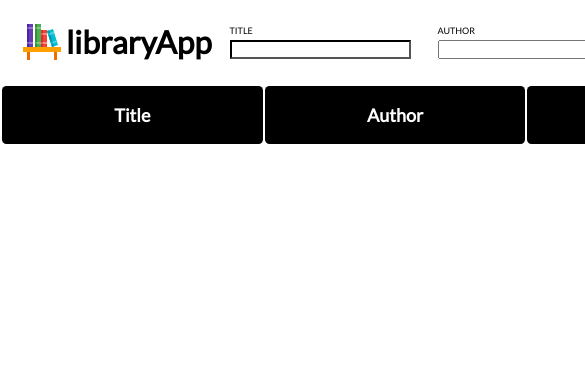
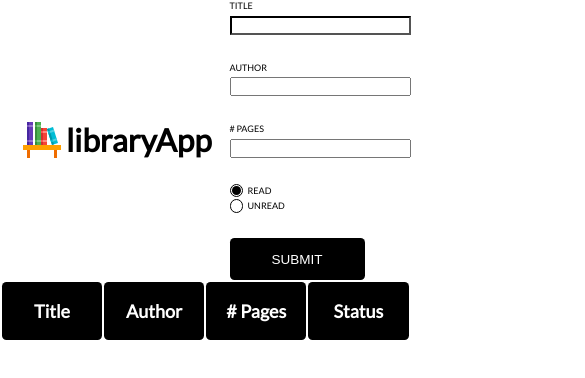
Before and after one commit to walkermicah/library, a plain HTML site: page index.html in a window 390 px wide. Both pictures are taken after a click on the button "+ NEW BOOK". Shown: the top 378 px of the page, 585 px wide, since content can reach past the window. Drawn offline with Linux system fonts and the light colour scheme.

Commit message:
Update media queries

```diff
--- a/style.css
+++ b/style.css
@@ -195,6 +195,22 @@ input:focus {
 }
 
 /* MEDIA QUERIES */
+/* 1050px */
+@media only screen and (max-width: 65.625em) {
+  .form-container {
+    display: grid;
+    grid-template-columns: 1fr 1fr;
+  }
+}
+
+/* 700px */
+@media only screen and (max-width: 43.75em) {
+  .form-container {
+    grid-template-columns: 1fr;
+  }
+}
+
+/* 450px */
 @media only screen and (max-width: 28.125em) {
   html {
     font-size: 56.25%;
```
